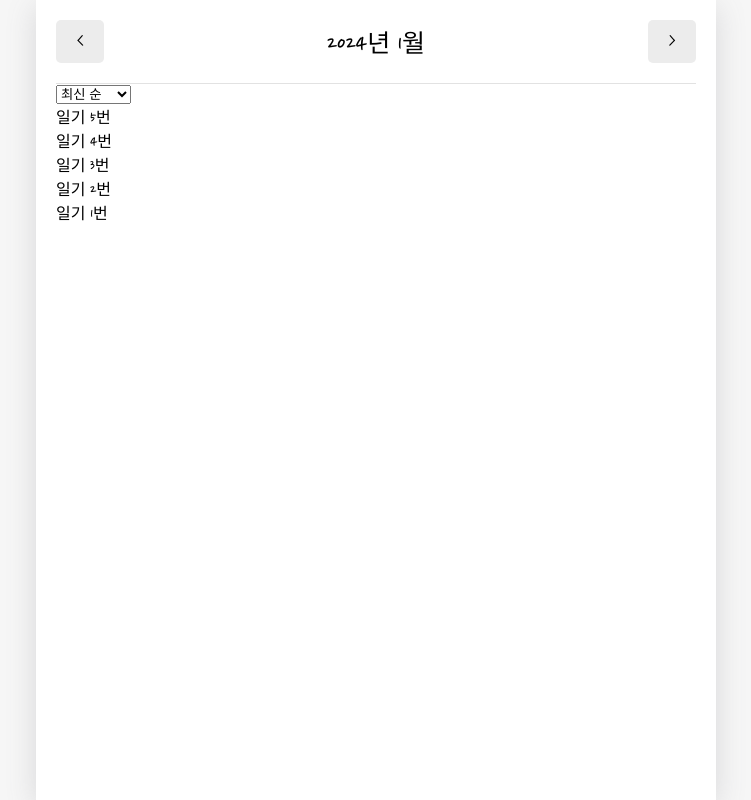
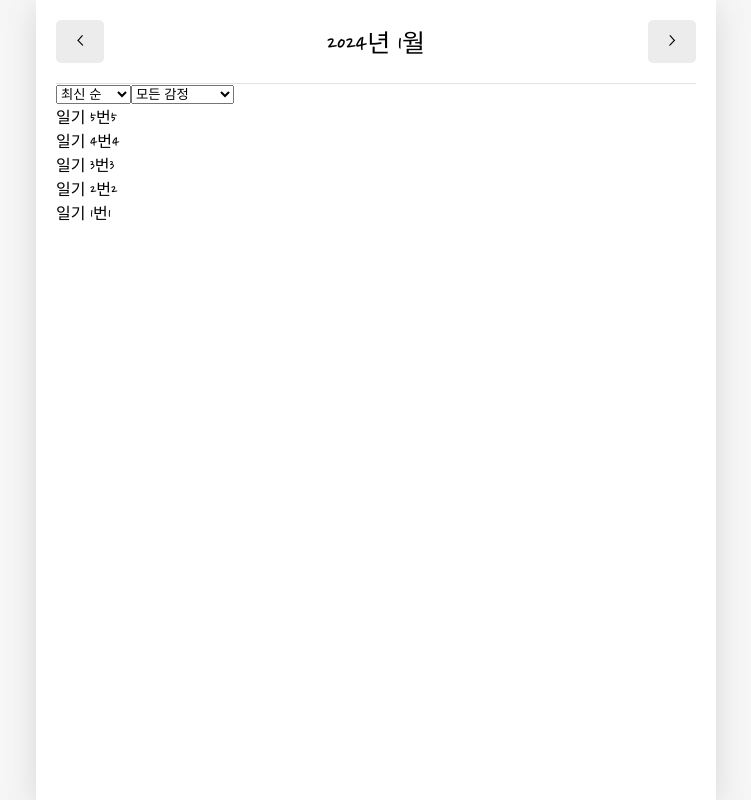
Before and after one commit to Jeongchanyeong/emotiondiary, a React (Create React App) app: page / in a window 1280 px wide. Shown: the whole page, without its empty margins (264-1015 px from the left). Built offline with nearby package versions, Linux system fonts and the light colour scheme; a web font is replaced by a local one.

Commit message:
Feat/  Home 최신순, 감정 정도 filter 구현

```diff
--- a/src/components/DiaryList.js
+++ b/src/components/DiaryList.js
@@ -3,6 +3,12 @@ import { useState } from "react";
 const sortOptionList = [
   { value: "latest", name: "최신 순" },
   { value: "oldest", name: "오래된 순" },
+];
+
+const emotionFilterList = [
+  { value: "all", name: "모든 감정" },
+  { value: "good", name: "좋은 감정만" },
+  { value: "bad", name: "안 좋은 감정만" },
 ];
 
 const ControlMenu = ({ value, onChange, optionList }) => {
@@ -19,9 +25,18 @@ const ControlMenu = ({ value, onChange, optionList }) => {
 
 const DiaryList = ({ diaryList }) => {
   const [sortType, setSortType] = useState("latest");
+  const [emotionFilter, setEmotionFilter] = useState("all");
 
   // 최신순인지 오래된 순인지 if문으로 분기처리 후 정렬된 리스트를 반환
   const getProcessedDiaryList = () => {
+    const filterCallback = (it) => {
+      if (emotionFilter === "good") {
+        return parseInt(it.emotion) <= 3;
+      } else {
+        return parseInt(it.emotion) > 3;
+      }
+    };
+
     const compare = (a, b) => {
       if (sortType === "latest") {
         // 문자열이 들어올 수 있기 때문에 parseInt 사용
@@ -33,19 +48,36 @@ const DiaryList = ({ diaryList }) => {
     // 최신, 오래된 순으로 정렬하는데 배열내장함수 sort를 사용하게 되면 원본배열 자체가 정렬되기 떄문에깊은 복사를 통해 데이터를 붙여넣음
     // 배열인 diaryList를 문자열로 반환되어 JSON.parse를 통해 배열로 바뀌어 copyList에 저장
     const copyList = JSON.parse(JSON.stringify(diaryList));
-    const sortedList = copyList.sort(compare);
+
+    const filteredList =
+      emotionFilter === "all"
+        ? copyList
+        : copyList.filter((it) => filterCallback(it));
+
+    const sortedList = filteredList.sort(compare);
     return sortedList;
   };
 
   return (
     <div>
+      {/* 최신, 오래된 순 filter select */}
       <ControlMenu
         value={sortType}
         onChange={setSortType}
         optionList={sortOptionList}
       />
+      {/* 감정 filter select */}
+      <ControlMenu
+        value={emotionFilter}
+        onChange={setEmotionFilter}
+        optionList={emotionFilterList}
+      />
+
       {getProcessedDiaryList().map((it) => (
-        <div key={it.id}>{it.content}</div>
+        <div key={it.id}>
+          {it.content}
+          {it.emotion}
+        </div>
       ))}
     </div>
   );
```
